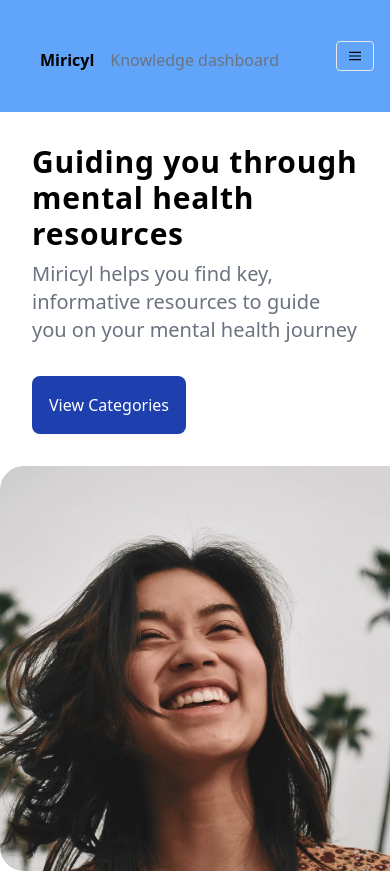
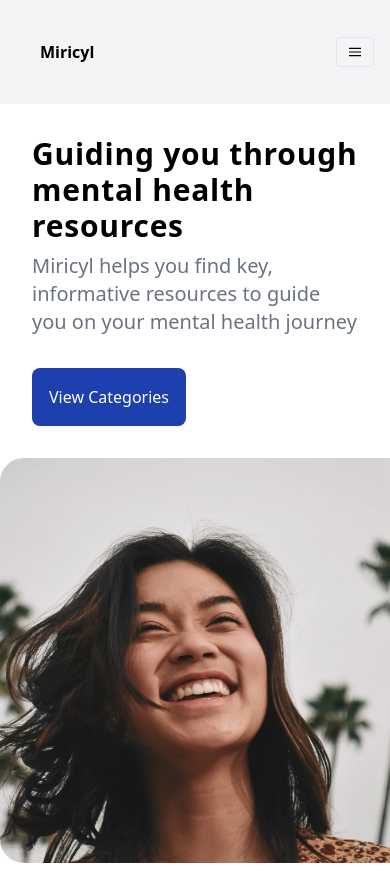
Before and after one commit to codingduckscyf/miricyl, a Next.js app: page / in a window 390 px wide. Shown: the top 873 px of the page. Built offline with nearby package versions, Linux system fonts and the light colour scheme.

Commit message:
hamb icon for mobile

```diff
--- a/components/SiteHeader/Dropdown.js
+++ b/components/SiteHeader/Dropdown.js
@@ -1,28 +1,5 @@
-import Link from "next/link";
 import { useState } from "react";
-
-// temp thing - delete later
-const categories = [
-  {
-    id: 1,
-    title: "Mental Health",
-    description: "Learn about tips, mental health issues",
-    link: "/mental-health",
-  },
-  {
-    id: 2,
-    title: "Life Issues",
-    description: "Learn about life issues, product updates and company culture",
-    link: "/life-issues",
-  },
-  {
-    id: 3,
-    title: "Social & Relationships",
-    description:
-      "Learn about social and relationships issues, product updates and company culture",
-    link: "/social-relationships",
-  },
-];
+import CategoriesList from "./CategoriesList";
 
 const Dropdown = () => {
   const [isHidden, setIsHidden] = useState(true);
@@ -38,16 +15,9 @@ const Dropdown = () => {
       <div
         className={`${
           isHidden ? "hidden" : "block"
-        } dropdown-content absolute w-96 bg-gray-50 z-10 shadow p-8 my-8 border border-gray-200 rounded`}
+        } absolute w-96 bg-gray-50 z-10 shadow p-8 my-8 border border-gray-200 rounded`}
       >
-        {categories.map((category) => (
-          <Link href={category.link} key={category.id}>
-            <a className="block p-6 hover:bg-gray-200">
-              <h3 className="font-extrabold">{category.title}</h3>
-              <p className="text-gray-500">{category.description}</p>
-            </a>
-          </Link>
-        ))}
+        <CategoriesList />
       </div>
     </div>
   );
--- a/components/SiteHeader/index.js
+++ b/components/SiteHeader/index.js
@@ -1,23 +1,56 @@
 import { useState } from "react";
 import Link from "next/link";
 import Dropdown from "./Dropdown";
+import CategoriesList from "./CategoriesList";
 
 const SiteHeader = () => {
-  const [test, setTest] = useState(false);
-  // const [className, setClassName] = useState("flex");
+  const [isExpanded, setIsExpanded] = useState(false);
 
   return (
-    <header className="flex justify-between p-4 sm:p-8 bg-blue-400">
-      <nav className="flex justify-between items-center mx-auto w-full md:max-w-8xl text-l md:text-xl">
-        <div className="flex p-6">
+    <header className="flex justify-between p-4 sm:p-6 bg-gray-100">
+      <nav className="flex flex-col sm:flex-row justify-between items-center mx-auto w-full md:max-w-8xl text-l md:text-xl">
+        <div className="flex flex-row justify-between items-center mx-auto w-full">
+          <div className="p-6">
             <Link href="/">
-            {/* not sure about this */}
               <a className="pr-4 hover:text-blue-800 font-extrabold mt-2">
                 Miricyl
               </a>
             </Link>
-          <p className="mt-2 text-gray-500 ">Knowledge dashboard</p>
           </div>
+          <div className="block sm:hidden">
+            <button
+              onClick={() => {
+                console.log("hey you clicked me!");
+                setIsExpanded(!isExpanded);
+              }}
+              className="flex items-center px-3 py-2 border rounded text-teal-200 border-teal-400 hover:text-white hover:border-black"
+            >
+              <svg
+                className="fill-current h-3 w-3"
+                viewBox="0 0 20 20"
+                xmlns="http://www.w3.org/2000/svg"
+              >
+                <title>Menu</title>
+                <path d="M0 3h20v2H0V3zm0 6h20v2H0V9zm0 6h20v2H0v-2z" />
+              </svg>
+            </button>
+          </div>
+        </div>
+
+        {isExpanded ? (
+          <div className="flex flex-col justify-between shadow w-4/5 p-8 my-8 ">
+            <CategoriesList />
+            <Link href="/about">
+              <a className="hover:text-blue-800 mt-2">About</a>
+            </Link>
+            <button
+              type="button"
+              className="inline-flex items-center p-2 md:p-3 border border-transparent rounded-lg shadow-sm text-white bg-blue-800 hover:bg-blue-700 focus:outline-none focus:ring-2 focus:ring-offset-2 focus:ring-blue-500 text-l md:text-xl w-max"
+            >
+              Bookmark
+            </button>
+          </div>
+        ) : (
           <div className="hidden sm:flex justify-around items-center p-6 w-1/2">
             <Dropdown />
             <Link href="/about">
@@ -30,40 +63,7 @@ const SiteHeader = () => {
               Bookmark
             </button>
           </div>
-
-        {/* <div className="hidden md:flex justify-around items-center p-6 w-1/2">
-          <Dropdown />
-          <Link href="/about">
-            <a className="hover:text-blue-800 mt-2 text-xl md:text-2xl">
-              About
-            </a>
-          </Link>
-          <button
-            type="button"
-            className="inline-flex items-center p-4 md:p-5 border border-transparent text-xs font-medium rounded-lg shadow-sm text-white bg-blue-800 hover:bg-blue-700 focus:outline-none focus:ring-2 focus:ring-offset-2 focus:ring-blue-500 text-base md:text-xl"
-          >
-            Bookmark
-          </button>
-        </div> */}
-
-        <div className="block sm:hidden">
-          <button
-            onClick={() => {
-              console.log("you clicked me");
-              setTest(!test);
-            }}
-            className="flex items-center px-3 py-2 border rounded text-teal-200 border-teal-400 hover:text-white hover:border-white"
-          >
-            <svg
-              className="fill-current h-3 w-3"
-              viewBox="0 0 20 20"
-              xmlns="http://www.w3.org/2000/svg"
-            >
-              <title>Menu</title>
-              <path d="M0 3h20v2H0V3zm0 6h20v2H0V9zm0 6h20v2H0v-2z" />
-            </svg>
-          </button>
-        </div>
+        )}
       </nav>
     </header>
   );
```
Lines whose indentation alone changed are shown as unchanged.
